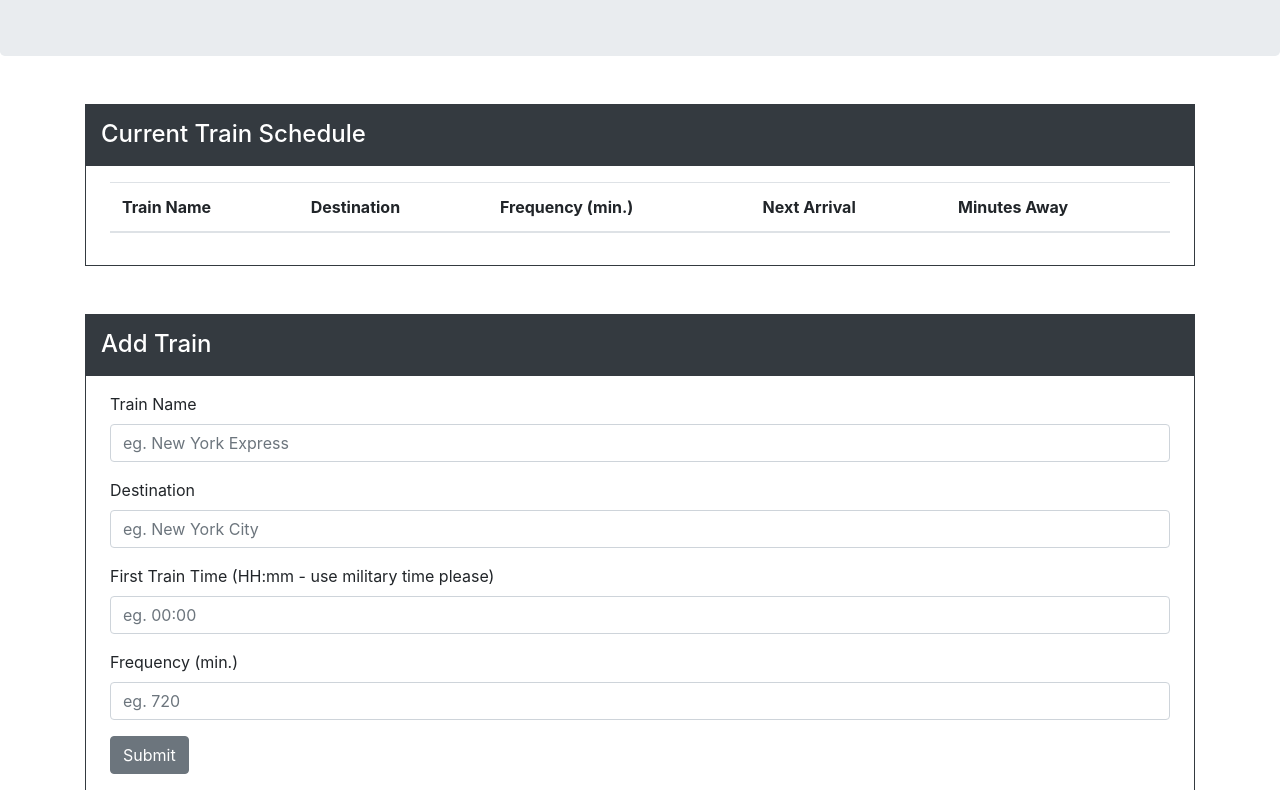
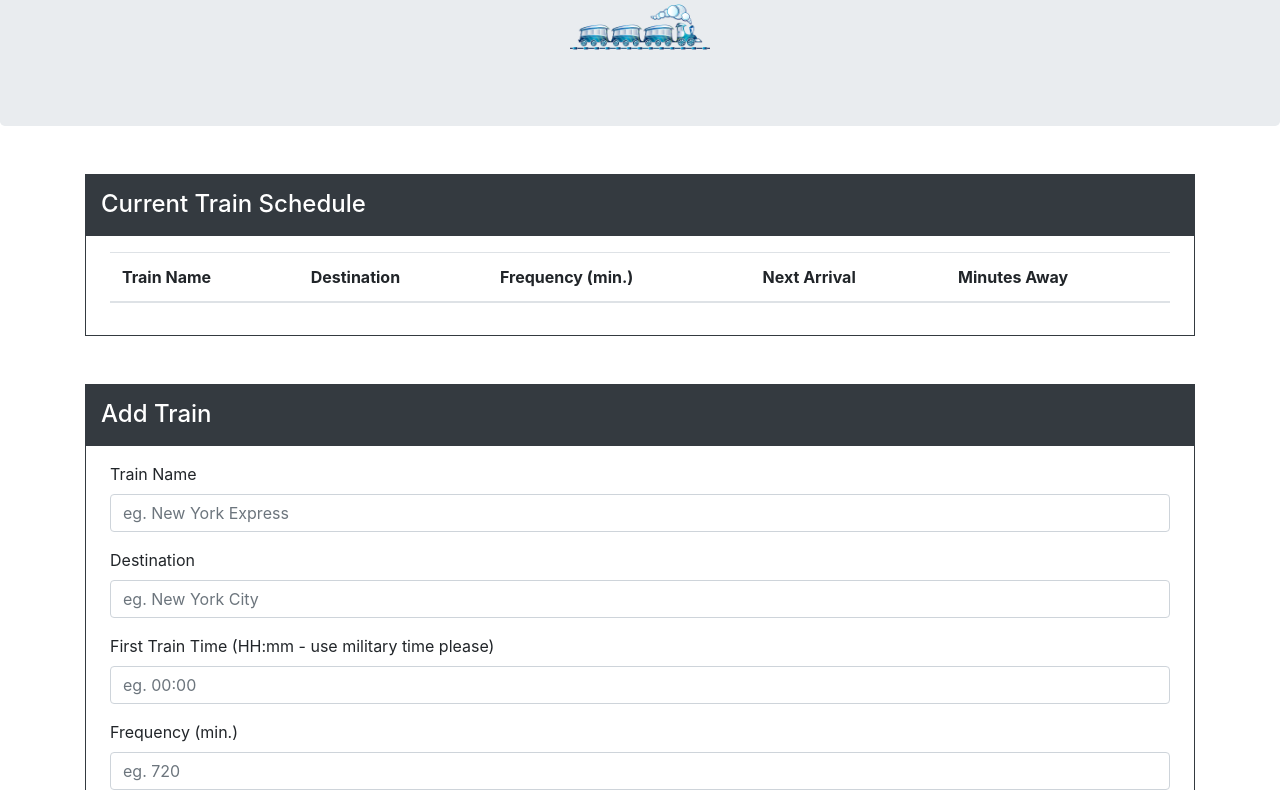
Before and after one commit to jasawa/Westwood-train-station, a plain HTML site: page index.html in a window 1280 px wide. Shown: the part 147-937 px from the top of the page. Drawn offline with nearby package versions, Linux system fonts and the light colour scheme; no server answers.

Commit message:
added image

```diff
--- a/assets/css/style.css
+++ b/assets/css/style.css
@@ -0,0 +1,5 @@
+.img{
+    display: block;
+    margin-left: auto;
+    margin-right: auto;
+}
--- a/assets/javascript/app.js
+++ b/assets/javascript/app.js
@@ -12,10 +12,6 @@
 
 // variable that references the database
   var database = firebase.database();
-
-
-
-// initial variables
 
 
 // When button is clicked then the user's train input is transferred to the variables
--- a/index.html
+++ b/index.html
@@ -14,8 +14,8 @@
 
     <div class="jumbotron" id="jumbo">
         <h1 class="display-4 text-center">Westwood Train Station</h1>
+        <img src="assets/images/toytrain.png" alt="toy train" class="img" style="height: 70px">
     </div>
-
 
     <!-- Container for Current Train Schedule -->
     <div class="container mb-5" id="trainScheduleTable">
```
Also changed, not shown: assets/images/subwaytrain.png (added), assets/images/toytrain.png (added), 2 other files.
